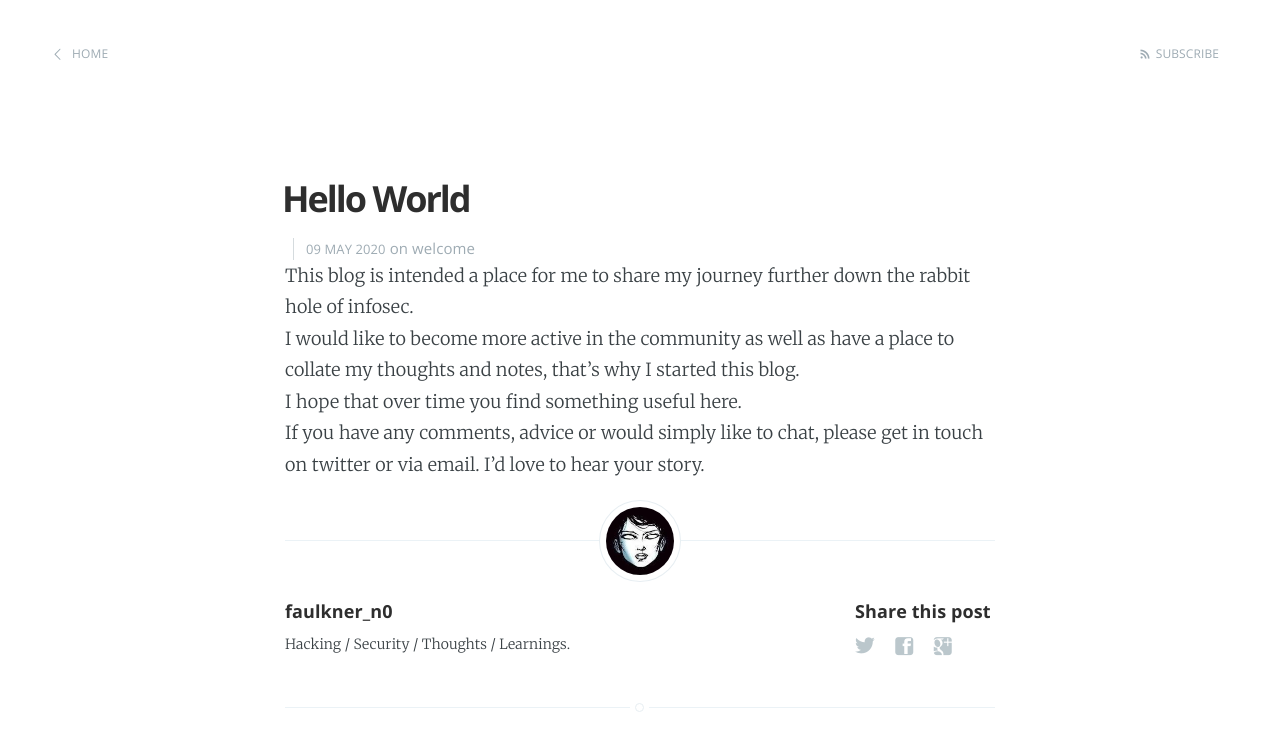
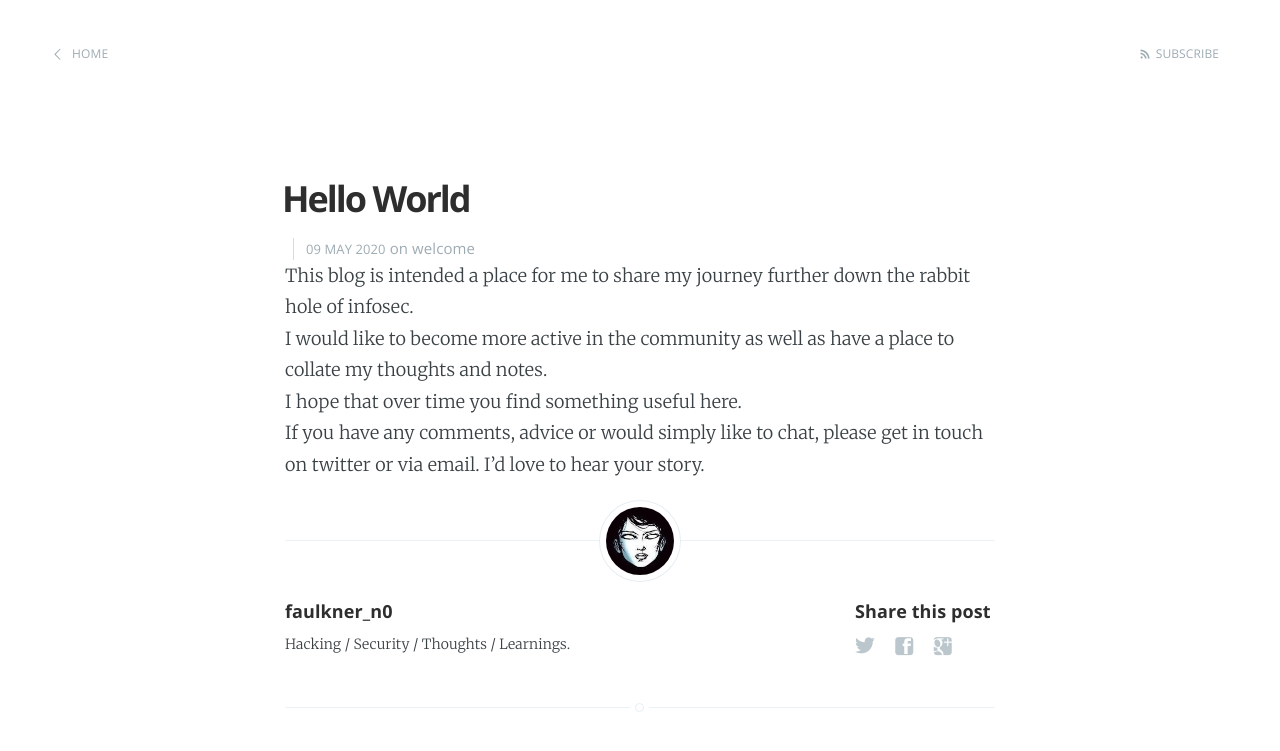
Before and after one commit to faulkner-n0/faulkner-n0.github.io, a Jekyll site: the page built from _posts/2020-05-09-hello-world.markdown, in a window 1280 px wide, cut to the strip 0-774 px from the top of the page. Shown: the top 751 px of the strip. Built offline with Jekyll 4.4.1, drawn with Linux system fonts in a browser that asks for light colours.

Commit message:
Update 2020-05-09-hello-world.markdown

```diff
--- a/_posts/2020-05-09-hello-world.markdown
+++ b/_posts/2020-05-09-hello-world.markdown
@@ -6,6 +6,6 @@ categories: welcome
 ---
 This blog is intended a place for me to share my journey further down the rabbit hole of infosec.
 <br>
-I would like to become more active in the community as well as have a place to collate my thoughts and notes, that's why I started this blog.
+I would like to become more active in the community as well as have a place to collate my thoughts and notes.
 <br>I hope that over time you find something useful here.<br>
 If you have any comments, advice or would simply like to chat, please get in touch on twitter or via email. I'd love to hear your story.
```
